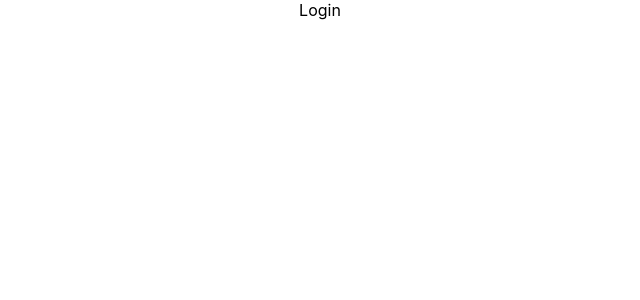
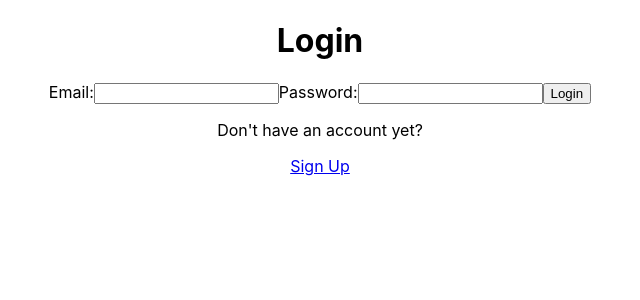
Before and after one commit to zuzmoskvic/module3-project-frontend, a React (Create React App) app: page /login in a window 1280 px wide. Shown: the top 300 px of the page, without its empty margins (320-960 px from the left). Built offline with nearby package versions, Linux system fonts and the light colour scheme.

Commit message:
forms to: login, signup, addRecord add. RecordsPage component add. Work a little on the flow of the page

```diff
--- a/package.json
+++ b/package.json
@@ -6,6 +6,7 @@
     "@testing-library/jest-dom": "^5.16.5",
     "@testing-library/react": "^13.4.0",
     "@testing-library/user-event": "^13.5.0",
+    "axios": "^1.4.0",
     "react": "^18.2.0",
     "react-dom": "^18.2.0",
     "react-router-dom": "^6.14.0",
--- a/src/App.js
+++ b/src/App.js
@@ -3,19 +3,26 @@ import { Route, Routes } from "react-router-dom";
 import Signup from "./components/Signup";
 import Login from "./components/Login";
 import ProfilePage from "./components/ProfilePage";
+import AddRecord from "./components/AddRecord";
 import PrivatePage from "./components/PrivatePage";
+import RecordsPage from "./components/RecordsPage";
+import Home from "./components/Home"
 
 function App() {
   return (
     <div className="App">
       <Routes>
-        <Route path="/" element={<Signup />} />
+        <Route path="/" element={<Home />} />
+        <Route path="/addRecord" element={<AddRecord />} />
+        <Route path="/recordsPage" element={<RecordsPage />} />
         <Route path="/login" element={<Login />} />
+        <Route path="/signup" element={<Signup />} />
         <Route
           path="/profile"
           element={
             <PrivatePage>
-              <ProfilePage />
+              <ProfilePage  />
+
             </PrivatePage>
           }
         />
--- /dev/null
+++ b/src/components/AddRecord.jsx
@@ -0,0 +1,56 @@
+import { useState } from "react";
+
+import { useNavigate } from "react-router-dom";
+import axios from "axios";
+function AddRecord() {
+  const [task, setTask] = useState("");
+  const [record, setRecord] = useState("");
+  const [errorMessage, setErrorMessage] = useState(undefined);
+
+  const navigate = useNavigate();
+  const handleTask = (e) => setTask(e.target.value);
+  const handleRecord = (e) => setRecord(e.target.value);
+
+  const handleAddRecord = (e) => {
+    e.preventDefault();
+    const requestBody = { task, record };
+
+    axios
+      .post(`http://localhost:5005/auth/addRecord`, requestBody)
+      .then(() => {
+        navigate("/recordsPage", { state: { requestBody } });
+      })
+      .catch((error) => {
+        const errorDescription = error.response.data.message;
+        setErrorMessage(errorDescription);
+      });
+
+  };
+
+  return (
+    <div >
+      <h1>Add Record</h1>
+
+      <form onSubmit={handleAddRecord}>
+        <label>Task</label>
+        <input type="text" name="task" value={task} onChange={handleTask} />
+
+        <label>Record:</label>
+        <input
+          type="text"
+          name="record"
+          value={record}
+          onChange={handleRecord}
+        />
+
+        <button type="submit">Submit your Record</button>
+      </form>
+      {errorMessage && <p className="error-message">{errorMessage}</p>}
+
+      <p>Already have an account?</p>
+
+    </div>
+  );
+}
+
+export default AddRecord;
--- /dev/null
+++ b/src/components/Home.jsx
@@ -0,0 +1,14 @@
+import React from 'react'
+
+function Home() {
+
+  return (
+    <div>
+     <p> Home</p>
+
+
+    </div>
+  )
+}
+
+export default Home
--- a/src/components/Login.jsx
+++ b/src/components/Login.jsx
@@ -1,9 +1,69 @@
-import React from 'react'
+import { useContext, useState } from "react";
+import { Link, useNavigate } from "react-router-dom";
+import axios from "axios";
+import { AuthContext } from "../context/auth.context";
 
 function Login() {
+
+  const [email, setEmail] = useState("");
+  const [password, setPassword] = useState("");
+  const [errorMessage, setErrorMessage] = useState(undefined);
+  const handleEmail = (e) => setEmail(e.target.value);
+  const handlePassword = (e) => setPassword(e.target.value);
+  const navigate = useNavigate();
+  //getting thing from
+  const { setToken, authenticateUser, setIsLoggedIn } = useContext(AuthContext);
+  const handleLoginSubmit = async (e) => {
+    e.preventDefault();
+    try {
+      const userToLogin = { email, password };
+      const { data } = await axios.post(
+        `http://localhost:5005/auth/login`,
+        userToLogin
+      );
+      console.log("JWT token", data.authToken);
+      const actualToken = data.authToken;
+      setToken(actualToken);
+      authenticateUser();
+      setIsLoggedIn(true);
+      navigate("/profile", { state: { userToLogin } } );
+    } catch (error) {
+      console.log("there was an error logging in", error);
+      setErrorMessage(error.response.data.message);
+    }
+  };
+
   return (
-    <div>Login</div>
-  )
+    <div className="LoginPage">
+      <h1>Login</h1>
+
+      <form onSubmit={handleLoginSubmit}>
+        <label>Email:</label>
+        <input
+          type="email"
+          name="email"
+          value={email}
+          autoComplete="email"
+          onChange={handleEmail}
+        />
+
+        <label>Password:</label>
+        <input
+          type="password"
+          name="password"
+          value={password}
+          autoComplete="current-password"
+          onChange={handlePassword}
+        />
+
+        <button type="submit">Login</button>
+      </form>
+      {errorMessage && <p className="error-message">{errorMessage}</p>}
+
+      <p>Don't have an account yet?</p>
+      <Link to={"/"}> Sign Up</Link>
+    </div>
+  );
 }
 
-export default Login
+export default Login;
--- a/src/components/PrivatePage.jsx
+++ b/src/components/PrivatePage.jsx
@@ -1,8 +1,16 @@
 import React from 'react'
+import { useLocation } from 'react-router-dom';
+import { Link } from 'react-router-dom';
+function PrivatePage() {
+  const location = useLocation();
+  const user = location.state?.requestBody;
+  return (
+    <div>
+      <p>Hi, {user.email}</p>
+      <p>Add your first Record</p>
+      <Link to={"/addRecord"}>Add your first Record!</Link>
+    </div>
 
-function PrivatePage() {
-  return (
-    <div>PrivatePage</div>
   )
 }
 
--- a/src/components/ProfilePage.jsx
+++ b/src/components/ProfilePage.jsx
@@ -1,8 +1,11 @@
 import React from 'react'
+function ProfilePage() {
 
-function ProfilePage() {
+
   return (
-    <div>ProfilePage</div>
+    <div>
+       <p>profile page</p>
+    </div>
   )
 }
 
--- /dev/null
+++ b/src/components/RecordsPage.jsx
@@ -0,0 +1,17 @@
+import React from "react";
+import { useLocation } from "react-router-dom";
+
+function RecordsPage() {
+  const location = useLocation();
+  const { requestBody } = location.state;
+
+  return (
+    <div>
+      <h1>Records Page</h1>
+      <p><strong>TASK: </strong>{requestBody.task}</p>
+      <p><strong>RECORD: </strong>{requestBody.record}</p>
+    </div>
+  );
+}
+
+export default RecordsPage;
--- a/src/components/Signup.jsx
+++ b/src/components/Signup.jsx
@@ -1,9 +1,56 @@
-import React from 'react'
+import { useState } from "react";
+import { Link } from "react-router-dom";
+import { useNavigate } from "react-router-dom";
+import axios from "axios";
+function Signup() {
+  const [email, setEmail] = useState("");
+  const [password, setPassword] = useState("");
+  const [errorMessage, setErrorMessage] = useState(undefined);
 
-function Signup() {
+  const navigate = useNavigate();
+  const handleEmail = (e) => setEmail(e.target.value);
+  const handlePassword = (e) => setPassword(e.target.value);
+
+  const handleSignup = (e) => {
+    e.preventDefault();
+    const requestBody = { email, password };
+
+    axios
+      .post(`http://localhost:5005/auth/signup`, requestBody)
+      .then(() => {
+        navigate("/profile", { state: { requestBody } });
+      })
+      .catch((error) => {
+        const errorDescription = error.response.data.message;
+        setErrorMessage(errorDescription);
+      });
+
+  };
+
   return (
-    <div>Signup</div>
-  )
+    <div className="LoginPage">
+      <h1>Signup</h1>
+
+      <form onSubmit={handleSignup}>
+        <label>Email:</label>
+        <input type="email" name="email" value={email} onChange={handleEmail} />
+
+        <label>Password:</label>
+        <input
+          type="password"
+          name="password"
+          value={password}
+          onChange={handlePassword}
+        />
+
+        <button type="submit">Login</button>
+      </form>
+      {errorMessage && <p className="error-message">{errorMessage}</p>}
+
+      <p>Already have an account?</p>
+      <Link to={"/ProfilePage"}>Login</Link>
+    </div>
+  );
 }
 
-export default Signup
+export default Signup;
--- a/src/context/auth.context.js
+++ b/src/context/auth.context.js
@@ -21,8 +21,11 @@ const AuthContextWrapper = (props) => {
           body: {
             token: gotToken,
           },
+
         });
+
         console.log("response from verify route", data);
+
         setUser(data.user);
         setIsLoading(false);
         setIsLoggedIn(true);
@@ -46,6 +49,25 @@ const AuthContextWrapper = (props) => {
     removeToken();
     authenticateUser();
   };
+  const addRecord = async () => {
+   const gotRecord = localStorage.getItem("record")
+   if(gotRecord){
+try{
+  const { record } = await axios.get("http://localhost:5005/auth/addRecord", {
+
+    body: {
+      task: gotRecord.task,
+      record: gotRecord.record,
+    },
+
+  });
+  console.log("here is the record", record)
+}catch(err){
+  console.log("there was an error", err)
+}
+
+   }
+  }
   useEffect(() => {
     authenticateUser();
   }, []);
@@ -59,6 +81,7 @@ const AuthContextWrapper = (props) => {
         setIsLoggedIn,
         user,
         logOutUser,
+        addRecord,
       }}
     >
       {props.children}
--- a/src/index.js
+++ b/src/index.js
@@ -4,13 +4,17 @@ import './index.css';
 import App from './App';
 import reportWebVitals from './reportWebVitals';
 import { BrowserRouter } from "react-router-dom";
+import { AuthContextWrapper } from "./context/auth.context";
 
 const root = ReactDOM.createRoot(document.getElementById('root'));
 root.render(
+
   <React.StrictMode>
+    <AuthContextWrapper>
     <BrowserRouter>
         <App />
       </BrowserRouter>
+      </AuthContextWrapper>
   </React.StrictMode>
 );
 
```
Also changed, not shown: 1 other file (tests, documents, lock files or other folders).
